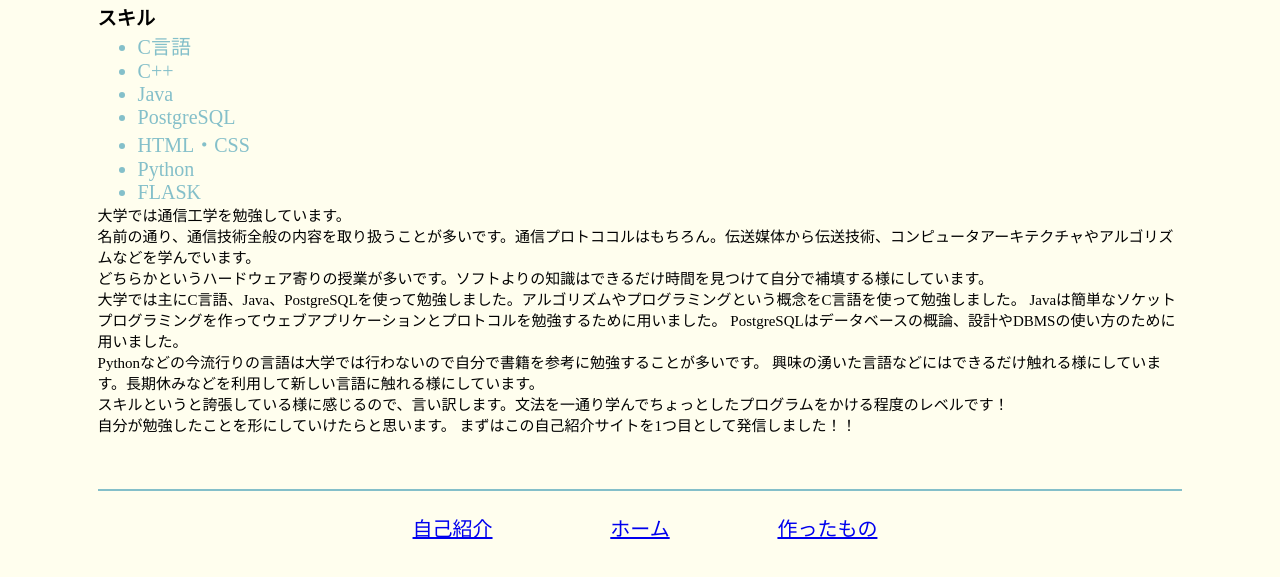
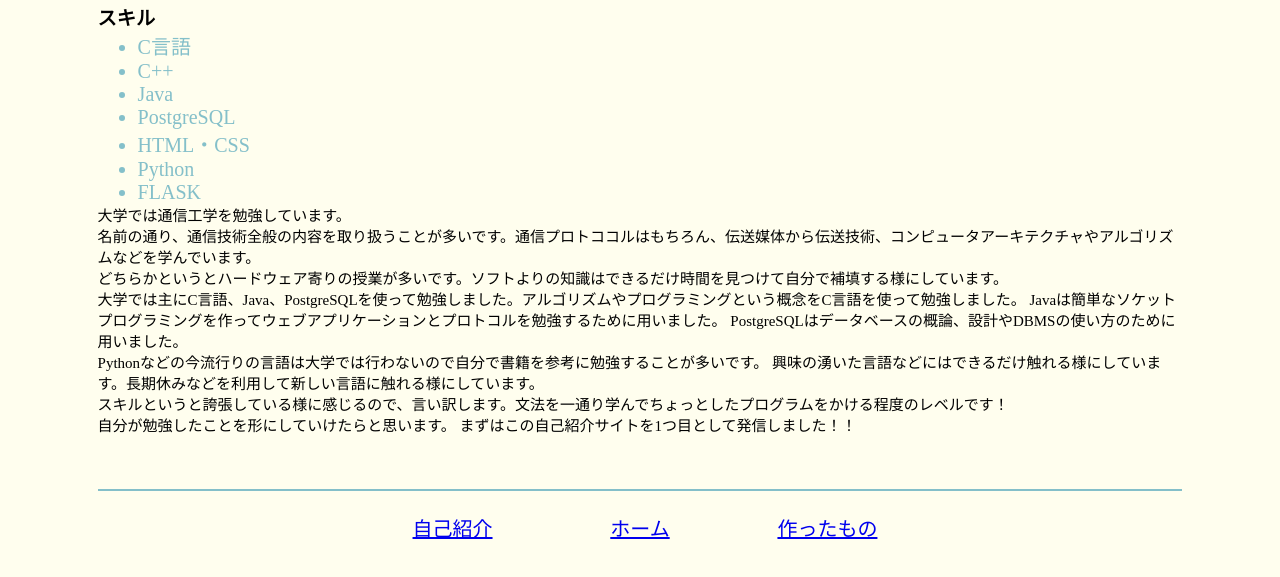
Before and after one commit to Sottiki/Sottki_about, a plain HTML site: page sub.html in a window 1280 px wide. Shown: the part 79-656 px from the top of the page. Drawn offline with Linux system fonts and the light colour scheme.

Commit message:
change article

```diff
--- a/sub.html
+++ b/sub.html
@@ -21,8 +21,8 @@
             </ul>
             <article>
                 大学では通信工学を勉強しています。<br>
-                名前の通り、通信技術全般の内容を取り扱うことが多いです。通信プロトココルはもちろん。伝送媒体から伝送技術、コンピュータアーキテクチャやアルゴリズムなどを学んでいます。<br>
-                どちらかというハードウェア寄りの授業が多いです。ソフトよりの知識はできるだけ時間を見つけて自分で補填する様にしています。<br>
+                名前の通り、通信技術全般の内容を取り扱うことが多いです。通信プロトココルはもちろん、伝送媒体から伝送技術、コンピュータアーキテクチャやアルゴリズムなどを学んでいます。<br>
+                どちらかというとハードウェア寄りの授業が多いです。ソフトよりの知識はできるだけ時間を見つけて自分で補填する様にしています。<br>
                 <p></p>
                 大学では主にC言語、Java、PostgreSQLを使って勉強しました。アルゴリズムやプログラミングという概念をC言語を使って勉強しました。
                 Javaは簡単なソケットプログラミングを作ってウェブアプリケーションとプロトコルを勉強するために用いました。
```
